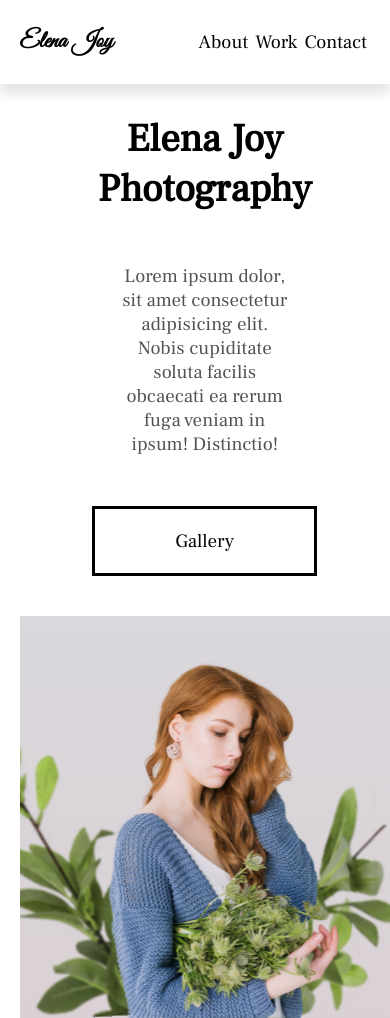
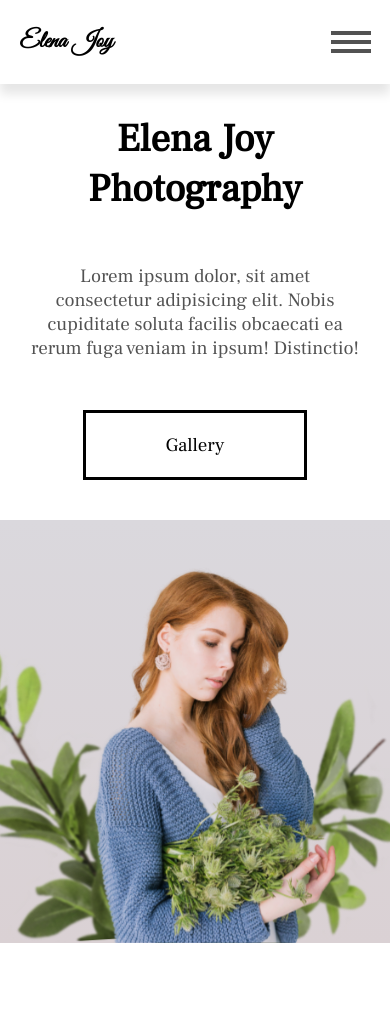
Before and after one commit to Anishb7/Elena-Joy-Photography, a plain HTML site: page index.html in a window 390 px wide. After the commit the page ends 943 px from the top, so only its background shows below. Drawn offline with Linux system fonts and the light colour scheme.

Commit message:
Burger Animation

```diff
--- a/index.html
+++ b/index.html
@@ -21,6 +21,11 @@
           <li><a href="#work">Work</a></li>
           <li><a href="#contact">Contact</a></li>
         </ul>
+        <div class="burger">
+          <span class="line1"></span>
+          <span class="line2"></span>
+          <span class="line3"></span>
+        </div>
       </nav>
     </header>
     <main>
--- a/style.css
+++ b/style.css
@@ -181,3 +181,56 @@ nav {
     transform: rotateZ(0deg);
   }
 }
+
+@media screen and (max-width: 842px) {
+  .hero {
+    width: 100%;
+  }
+  .hero-introduction p {
+    padding: 5rem 3rem;
+  }
+  /* BURGER THING */
+  .burger {
+    position: relative;
+    display: block;
+    cursor: pointer;
+  }
+  .burger span {
+    padding: 0.2rem 2rem;
+    background: var(--gray-text);
+    margin: 0.5rem 0rem;
+    display: block;
+    transition: all 0.5s ease;
+  }
+  .nav-links a {
+    color: white;
+    font-size: var(--header3);
+    text-decoration: underline;
+  }
+  .nav-links {
+    background: var(--background-color);
+    width: 100%;
+    height: 100%;
+    position: fixed;
+    top: 0;
+    left: 100%;
+    flex-direction: column;
+    align-items: center;
+    transition: transform 1s ease;
+  }
+  .nav-open {
+    transform: translateX(-100%);
+  }
+
+  .toggle .line1 {
+    transform: rotateZ(45deg) translateY(300%);
+    background: white;
+  }
+  .toggle .line2 {
+    opacity: 0;
+  }
+  .toggle .line3 {
+    transform: rotateZ(-45deg) translateY(-300%);
+    background: white;
+  }
+}
```
